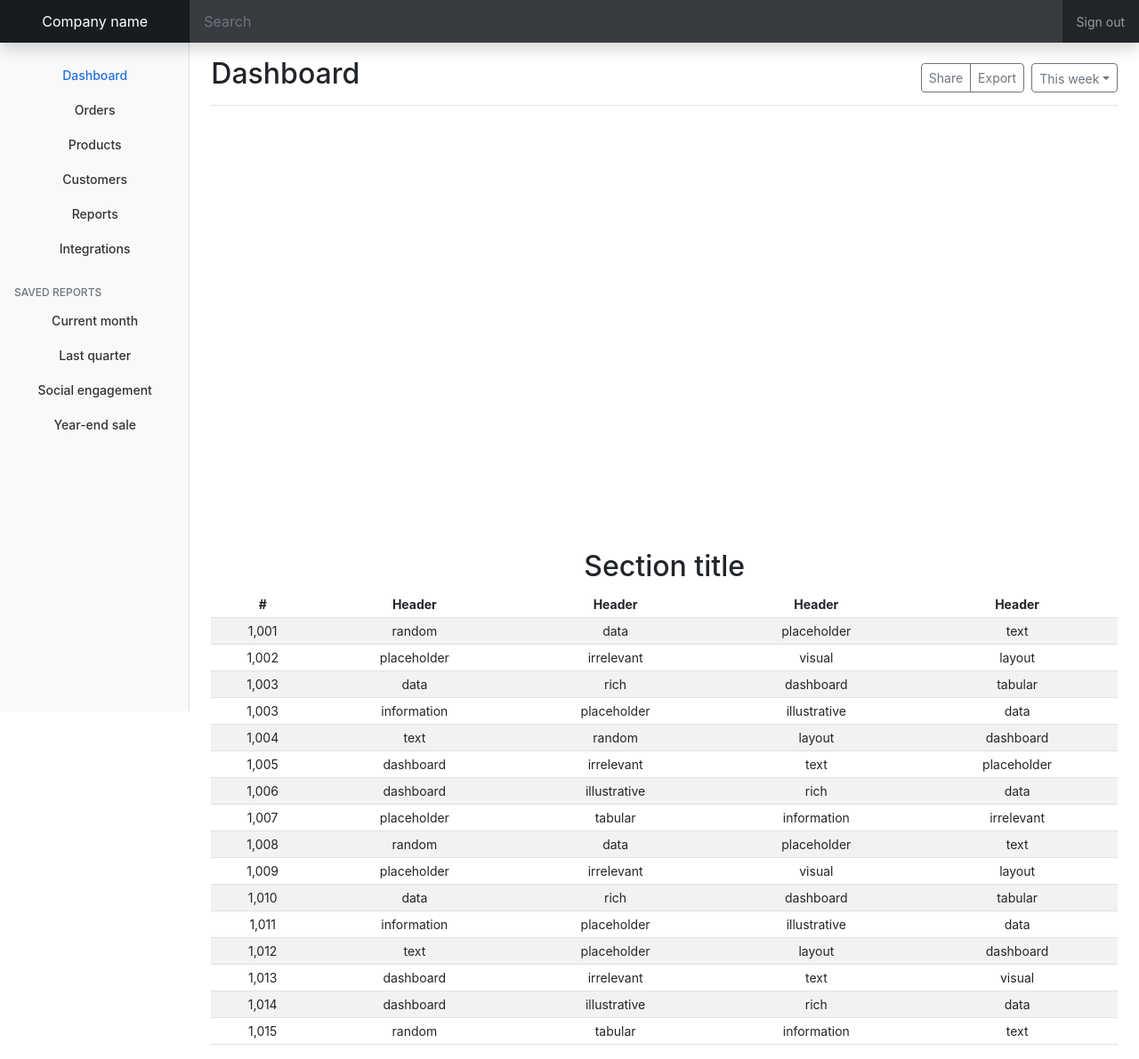
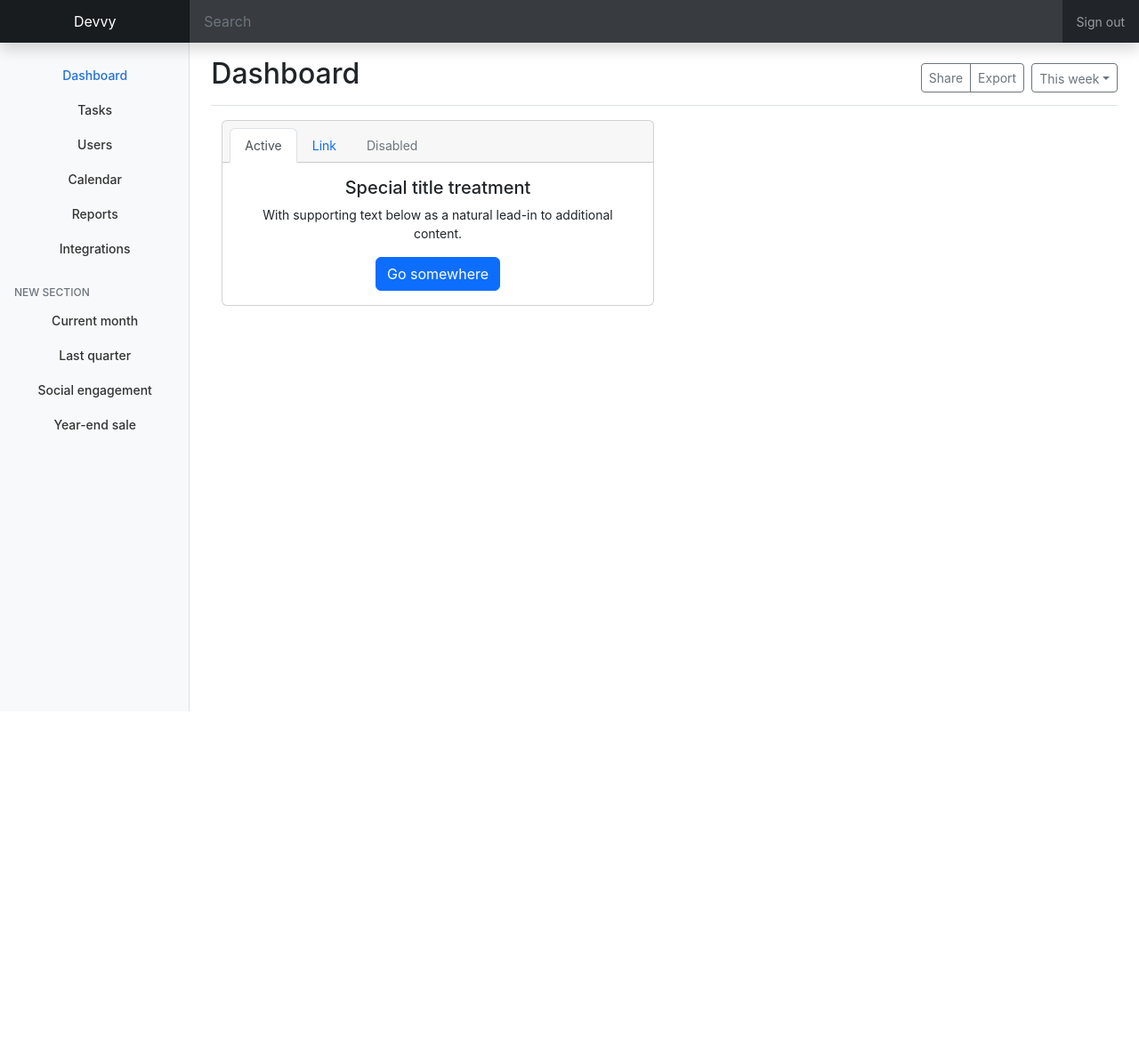
Before and after one commit to jonrob08/devvy-client-side, a React (Create React App) app: page / in a window 1280 px wide. Shown: the whole page at 89% size. After the commit the page ends 800 px from the top, so only its background shows below. Built offline with nearby package versions, Linux system fonts and the light colour scheme.

Commit message:
feat: add initial grid setup

```diff
--- a/src/App.js
+++ b/src/App.js
@@ -5,7 +5,7 @@ function App() {
   return (
     <div className="App">
       <header className="navbar navbar-dark sticky-top bg-dark flex-md-nowrap p-0 shadow">
-  <a className="navbar-brand col-md-3 col-lg-2 me-0 px-3 fs-6" href="#">Company name</a>
+        <a className="navbar-brand col-md-3 col-lg-2 me-0 px-3 fs-6" href="#">Devvy</a>
         <button className="navbar-toggler position-absolute d-md-none collapsed" type="button" data-bs-toggle="collapse" data-bs-target="#sidebarMenu" aria-controls="sidebarMenu" aria-expanded="false" aria-label="Toggle navigation">
           <span className="navbar-toggler-icon"></span>
         </button>
@@ -31,19 +31,19 @@ function App() {
                 <li className="nav-item">
                   <a className="nav-link" href="#">
                     <span data-feather="file" className="align-text-bottom"></span>
-              Orders
+                    Tasks
                   </a>
                 </li>
                 <li className="nav-item">
                   <a className="nav-link" href="#">
                     <span data-feather="shopping-cart" className="align-text-bottom"></span>
-              Products
+                    Users
                   </a>
                 </li>
                 <li className="nav-item">
                   <a className="nav-link" href="#">
                     <span data-feather="users" className="align-text-bottom"></span>
-              Customers
+                    Calendar
                   </a>
                 </li>
                 <li className="nav-item">
@@ -61,7 +61,7 @@ function App() {
               </ul>
 
               <h6 className="sidebar-heading d-flex justify-content-between align-items-center px-3 mt-4 mb-1 text-muted text-uppercase">
-          <span>Saved reports</span>
+                <span>New Section</span>
                 <a className="link-secondary" href="#" aria-label="Add a new report">
                   <span data-feather="plus-circle" className="align-text-bottom"></span>
                 </a>
@@ -110,136 +110,33 @@ function App() {
               </div>
             </div>
 
-      <canvas className="my-4 w-100" id="myChart" width="900" height="380"></canvas>
+            <div className="container">
+              <div className="row">
+                <div className="col-md-6">
+                  <div className="card text-center">
+                    <div className="card-header">
+                      <ul className="nav nav-tabs card-header-tabs">
+                        <li className="nav-item">
+                          <a className="nav-link active" aria-current="true" href="#">Active</a>
+                        </li>
+                        <li className="nav-item">
+                          <a className="nav-link" href="#">Link</a>
+                        </li>
+                        <li className="nav-item">
+                          <a className="nav-link disabled" href="#" tabindex="-1" aria-disabled="true">Disabled</a>
+                        </li>
+                      </ul>
+                    </div>
+                    <div className="card-body">
+                      <h5 className="card-title">Special title treatment</h5>
+                      <p className="card-text">With supporting text below as a natural lead-in to additional content.</p>
+                      <a href="#" className="btn btn-primary">Go somewhere</a>
+                    </div>
+                  </div>
+                </div>
+              </div>
+            </div>
 
-      <h2>Section title</h2>
-      <div className="table-responsive">
-        <table className="table table-striped table-sm">
-          <thead>
-            <tr>
-              <th scope="col">#</th>
-              <th scope="col">Header</th>
-              <th scope="col">Header</th>
-              <th scope="col">Header</th>
-              <th scope="col">Header</th>
-            </tr>
-          </thead>
-          <tbody>
-            <tr>
-              <td>1,001</td>
-              <td>random</td>
-              <td>data</td>
-              <td>placeholder</td>
-              <td>text</td>
-            </tr>
-            <tr>
-              <td>1,002</td>
-              <td>placeholder</td>
-              <td>irrelevant</td>
-              <td>visual</td>
-              <td>layout</td>
-            </tr>
-            <tr>
-              <td>1,003</td>
-              <td>data</td>
-              <td>rich</td>
-              <td>dashboard</td>
-              <td>tabular</td>
-            </tr>
-            <tr>
-              <td>1,003</td>
-              <td>information</td>
-              <td>placeholder</td>
-              <td>illustrative</td>
-              <td>data</td>
-            </tr>
-            <tr>
-              <td>1,004</td>
-              <td>text</td>
-              <td>random</td>
-              <td>layout</td>
-              <td>dashboard</td>
-            </tr>
-            <tr>
-              <td>1,005</td>
-              <td>dashboard</td>
-              <td>irrelevant</td>
-              <td>text</td>
-              <td>placeholder</td>
-            </tr>
-            <tr>
-              <td>1,006</td>
-              <td>dashboard</td>
-              <td>illustrative</td>
-              <td>rich</td>
-              <td>data</td>
-            </tr>
-            <tr>
-              <td>1,007</td>
-              <td>placeholder</td>
-              <td>tabular</td>
-              <td>information</td>
-              <td>irrelevant</td>
-            </tr>
-            <tr>
-              <td>1,008</td>
-              <td>random</td>
-              <td>data</td>
-              <td>placeholder</td>
-              <td>text</td>
-            </tr>
-            <tr>
-              <td>1,009</td>
-              <td>placeholder</td>
-              <td>irrelevant</td>
-              <td>visual</td>
-              <td>layout</td>
-            </tr>
-            <tr>
-              <td>1,010</td>
-              <td>data</td>
-              <td>rich</td>
-              <td>dashboard</td>
-              <td>tabular</td>
-            </tr>
-            <tr>
-              <td>1,011</td>
-              <td>information</td>
-              <td>placeholder</td>
-              <td>illustrative</td>
-              <td>data</td>
-            </tr>
-            <tr>
-              <td>1,012</td>
-              <td>text</td>
-              <td>placeholder</td>
-              <td>layout</td>
-              <td>dashboard</td>
-            </tr>
-            <tr>
-              <td>1,013</td>
-              <td>dashboard</td>
-              <td>irrelevant</td>
-              <td>text</td>
-              <td>visual</td>
-            </tr>
-            <tr>
-              <td>1,014</td>
-              <td>dashboard</td>
-              <td>illustrative</td>
-              <td>rich</td>
-              <td>data</td>
-            </tr>
-            <tr>
-              <td>1,015</td>
-              <td>random</td>
-              <td>tabular</td>
-              <td>information</td>
-              <td>text</td>
-            </tr>
-          </tbody>
-        </table>
-      </div>
           </main>
         </div>
       </div>
```
Lines whose indentation alone changed are shown as unchanged.
